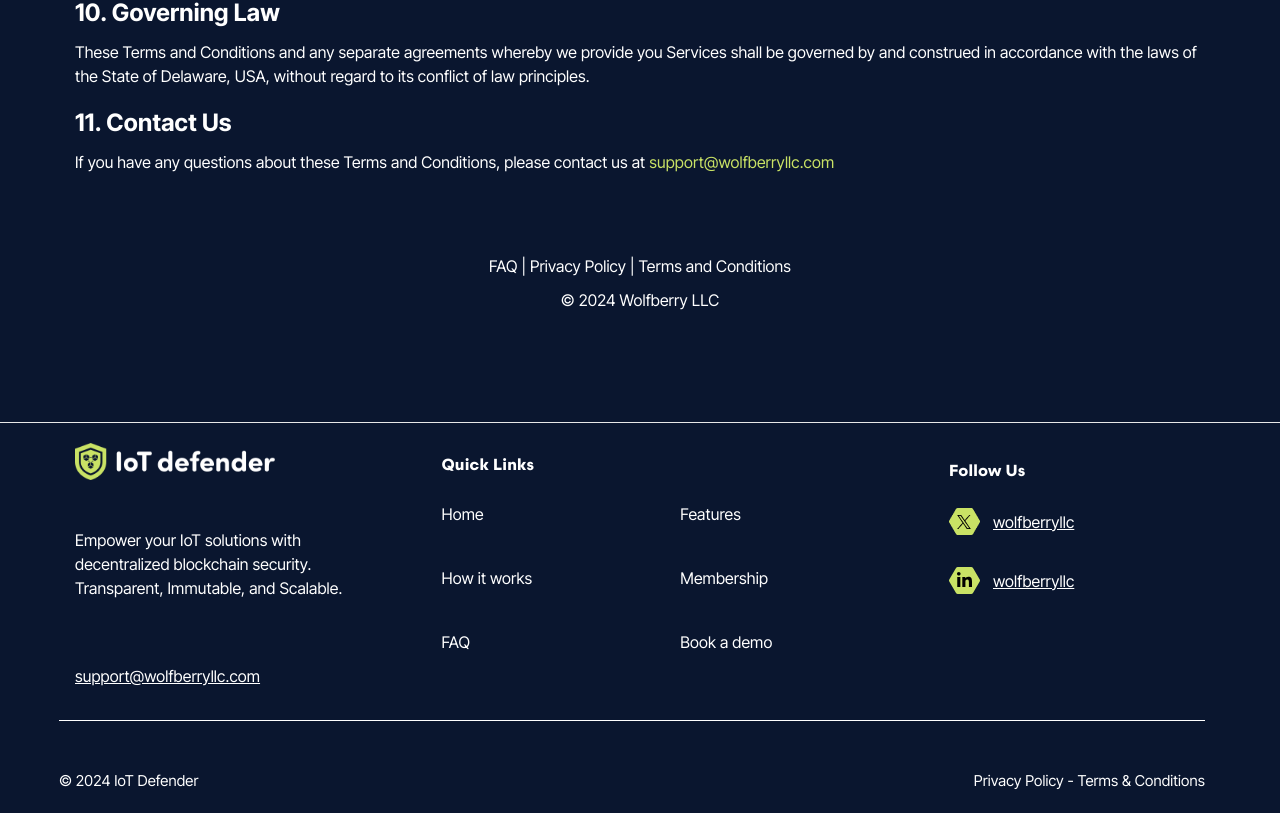
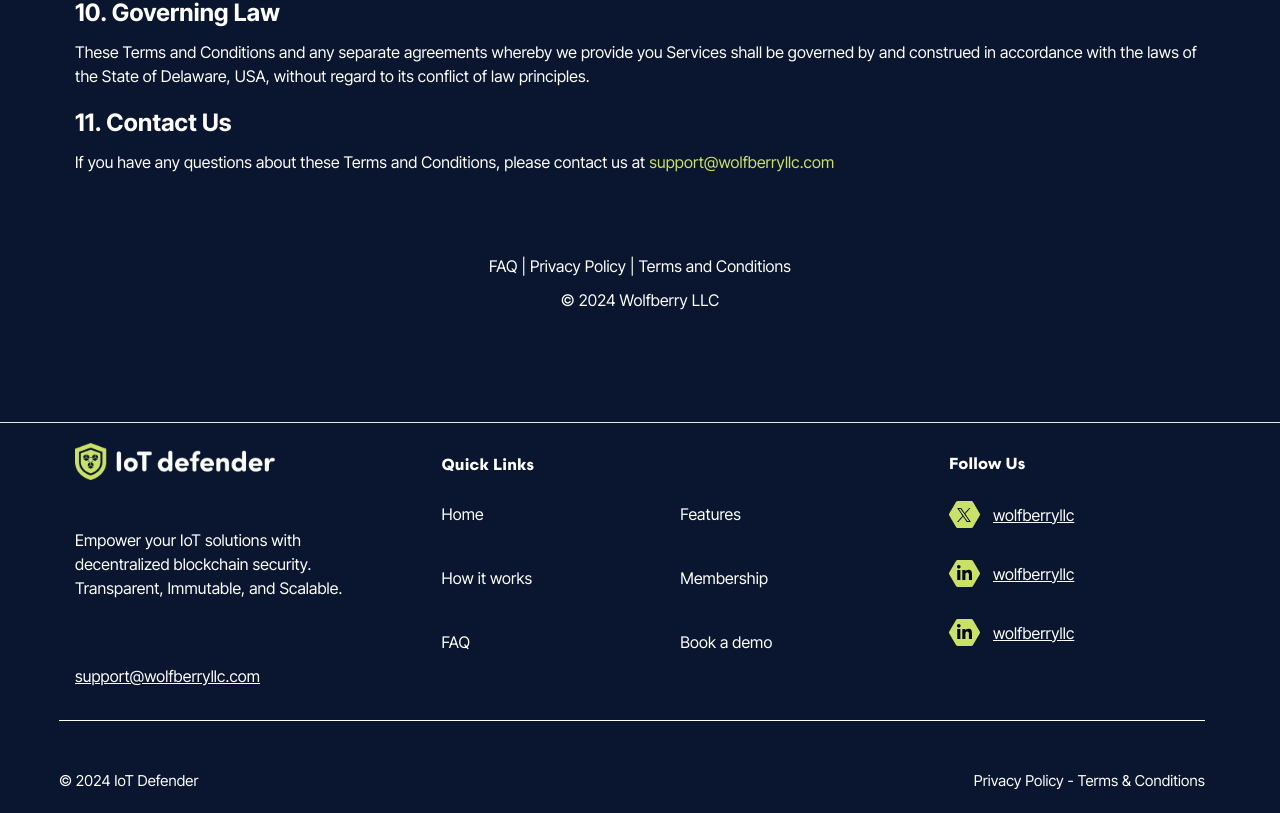
Before and after one commit to mfaisalakram/IOT-Defender, a React (Create React App) app: page /Terms-and-conditions in a window 1280 px wide. Shown: the part 1676-2489 px from the top of the page. Built offline with nearby package versions, Linux system fonts and the light colour scheme.

Commit message:
local commit

```diff
--- a/package.json
+++ b/package.json
@@ -7,6 +7,7 @@
     "@emotion/styled": "^11.11.5",
     "@mui/icons-material": "^5.16.4",
     "@mui/material": "^5.16.4",
+    "@react-oauth/google": "^0.12.1",
     "@testing-library/jest-dom": "^5.17.0",
     "@testing-library/react": "^13.4.0",
     "@testing-library/user-event": "^13.5.0",
--- a/src/component/Banner/Banner.css
+++ b/src/component/Banner/Banner.css
@@ -62,7 +62,6 @@
   right: 0px;
   z-index: -2;
   height: 100%;
-  box-shadow: -10px 0 20px 10px rgba(11, 19, 45, 0.2);
 }
 
 .Banner .gif-container img {
@@ -70,7 +69,6 @@
   height: 100%;
   object-fit: contain;
   mix-blend-mode: multiply;
-  box-shadow: -10px 0 20px 10px rgba(11, 19, 45, 0.2);
 }
 
 @media (max-width: 1024px) {
--- a/src/component/Banner/Banner.js
+++ b/src/component/Banner/Banner.js
@@ -37,7 +37,7 @@
               </div>
             </div>
           </div>
-          <div className="gif-container mt-4">
+          <div className="gif-container">
             <img src={banner_gif} />
           </div>
         </div>
--- a/src/component/GetInTouch/GetInTouch.js
+++ b/src/component/GetInTouch/GetInTouch.js
@@ -5,6 +5,7 @@
 import TwitterSvg from "../../assets/svgs/twitter";
 import LinkedInSvg from "../../assets/svgs/linkedIn";
 import "./GetInTouch.css";
+import Discord from "../../assets/svgs/discord";
 
 export const GetInTouch = () => {
   const [formValues, setFormValues] = useState({
@@ -149,6 +150,32 @@
                 }}
               >
                 <LinkedInSvg />
+                <Typography
+                  className="main-heading"
+                  sx={{
+                    fontSize: "16px",
+                    marginLeft: 1,
+                    fontWeight: "400",
+                    lineHeight: "19.2px",
+                    textDecoration: "underline",
+                    color: "white",
+                  }}
+                >
+                  wolfberryllc
+                </Typography>
+              </Box>
+              <Box
+                component="a"
+                href="https://discord.gg/Sfmx6bvv"
+                target="_blank"
+                rel="noopener noreferrer"
+                sx={{
+                  display: "flex",
+                  alignItems: "center",
+                  mb: 4,
+                }}
+              >
+                <Discord />
                 <Typography
                   className="main-heading"
                   sx={{
--- a/src/component/common/Footer/Footer.js
+++ b/src/component/common/Footer/Footer.js
@@ -116,7 +116,14 @@
               </Box>
             </Box>
           </Grid>
-          <Grid item xs={12} md={3} sx={{ marginTop: { xs: 3, md: "-45px" } }}>
+          <Grid
+            item
+            xs={12}
+            md={3}
+            sx={{
+              marginTop: { xs: "70px", md: "0px" },
+            }}
+          >
             <Box
               className="follow-us"
               sx={{ textAlign: "start", marginLeft: { md: "30px", xs: "0px" } }}
@@ -146,6 +153,35 @@
                 }}
               >
                 <img src="/assets/footer-logo.png" alt="" />
+                <Typography
+                  sx={{
+                    fontSize: { xs: "14px", lg: "16px" },
+                    lineHeight: { xs: "10px", lg: "24px" },
+                    fontWeight: "400",
+                    fontFamily: "Inter Tight",
+                    marginLeft: 1,
+                    textDecoration: "underline",
+                    color: "white",
+                  }}
+                >
+                  wolfberryllc
+                </Typography>
+              </Box>
+              <Box
+                component="a"
+                href="https://www.linkedin.com/company/wolfberryllc/"
+                target="_blank"
+                rel="noopener noreferrer"
+                sx={{
+                  display: "flex",
+                  alignItems: "center",
+                  marginBottom: 4,
+                  gap: "5px",
+                }}
+              >
+                {/* <img src="/assets/footer-logo.png" alt="" /> */}
+
+                <LinkedInSvg />
                 <Typography
                   sx={{
                     fontSize: { xs: "14px", lg: "16px" },
--- a/src/index.js
+++ b/src/index.js
@@ -1,17 +1,27 @@
+import { GoogleOAuthProvider, useGoogleLogin } from "@react-oauth/google";
+import { BrowserRouter } from "react-router-dom";
 import React from "react";
-import ReactDOM from "react-dom/client";
-import "./index.css";
+import ReactDOM from "react-dom";
 import App from "./App";
-import reportWebVitals from "./reportWebVitals";
-import { BrowserRouter } from "react-router-dom";
 
-const root = ReactDOM.createRoot(document.getElementById("root"));
-root.render(
+// const LoginButton = () => {
+//   const login = useGoogleLogin({
+//     onSuccess: (tokenResponse) => console.log(tokenResponse),
+//     onError: () => console.log("Login Failed"),
+//     referrerPolicy: "strict-origin-when-cross-origin",
+//   });
+
+//   return <button onClick={() => login()}>Login with Google</button>;
+// };
+
+ReactDOM.render(
+  // <GoogleOAuthProvider clientId="395572186408-0tjalcje6tuusgfa313i4ckfsoijs5pp.apps.googleusercontent.com">
   <React.StrictMode>
     <BrowserRouter>
       <App />
+      {/* <LoginButton /> */}
     </BrowserRouter>
-  </React.StrictMode>
+  </React.StrictMode>,
+  // </GoogleOAuthProvider>
+  document.getElementById("root")
 );
-
-reportWebVitals();
```
Also changed, not shown: src/assets/svgs/discord.js (added, +41 -0 lines), 1 other file (tests, documents, lock files or other folders).
